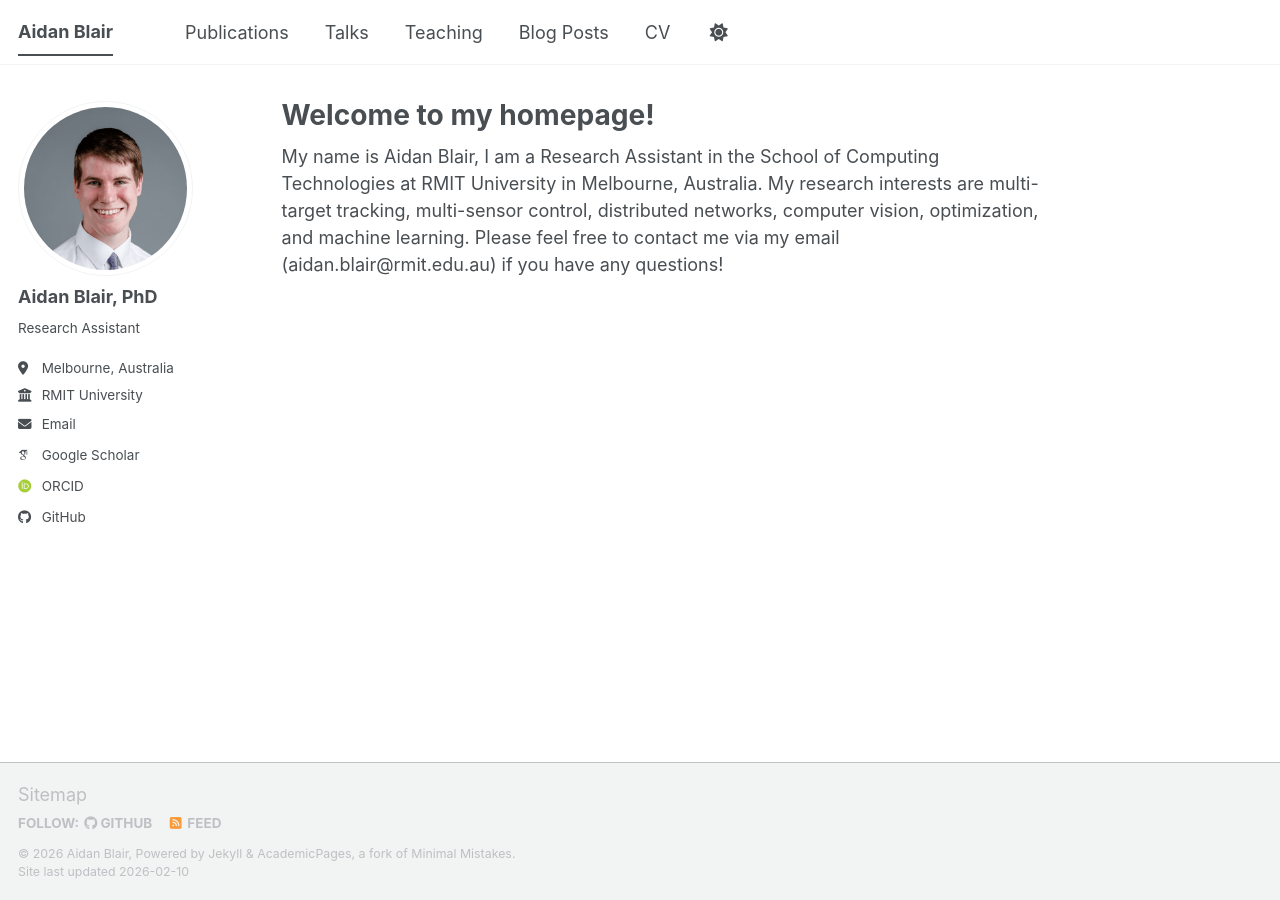
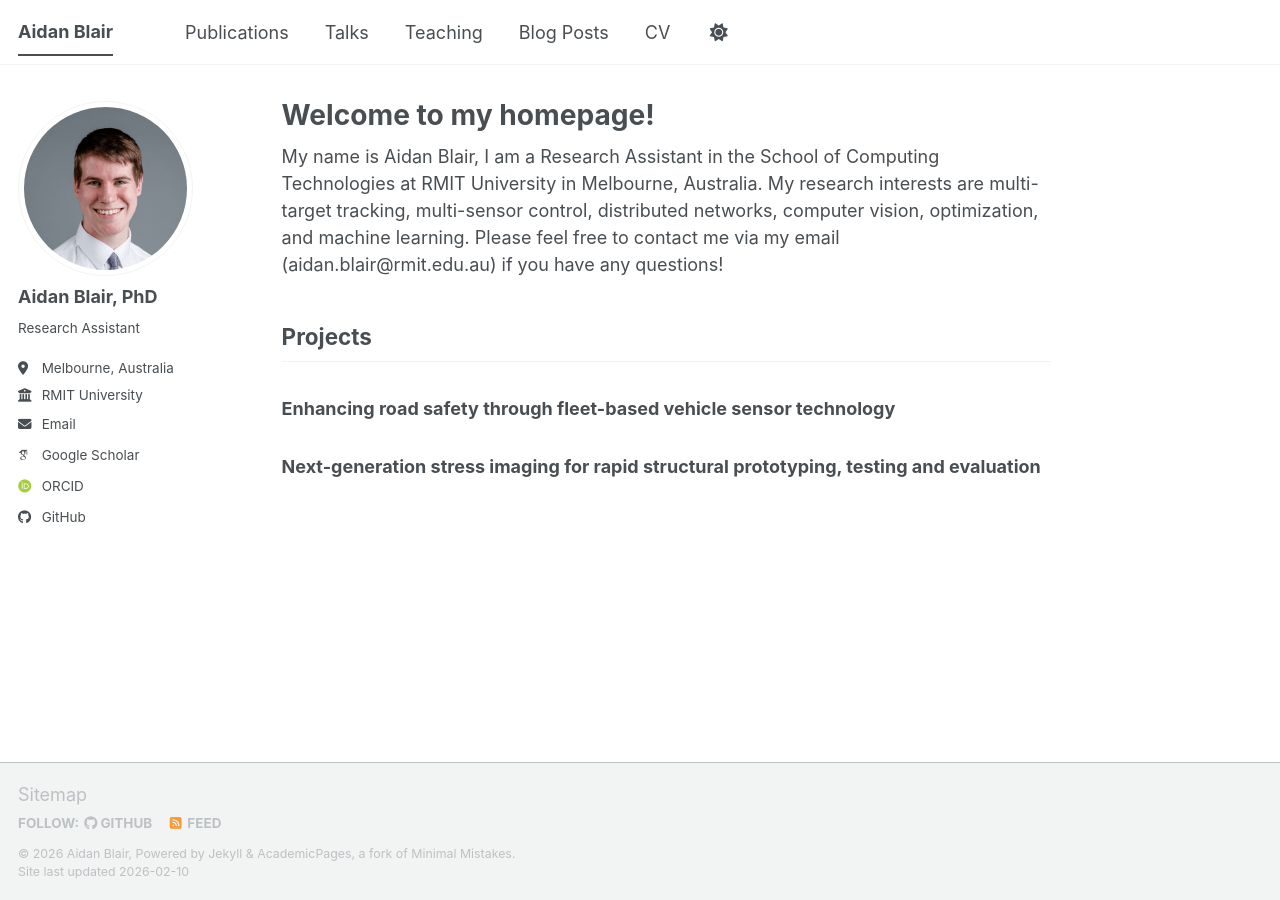
Before and after one commit to AidanBlair/AidanBlair.github.io, a Jekyll site: the page built from _pages/about.md, in a window 1280 px wide. Built offline with Jekyll 4.4.1, drawn with Linux system fonts in a browser that asks for light colours; some web fonts are replaced; a script bundle is joined from its source files by our own code; library files that are not in the unit come from our copies.

Commit message:
Update about.md

```diff
--- a/_pages/about.md
+++ b/_pages/about.md
@@ -8,3 +8,8 @@ redirect_from:
 ---
 
 My name is Aidan Blair, I am a Research Assistant in the School of Computing Technologies at RMIT University in Melbourne, Australia. My research interests are multi-target tracking, multi-sensor control, distributed networks, computer vision, optimization, and machine learning. Please feel free to contact me via my email (aidan.blair@rmit.edu.au) if you have any questions!
+
+## Projects
+### Enhancing road safety through fleet-based vehicle sensor technology
+
+### Next-generation stress imaging for rapid structural prototyping, testing and evaluation
```
